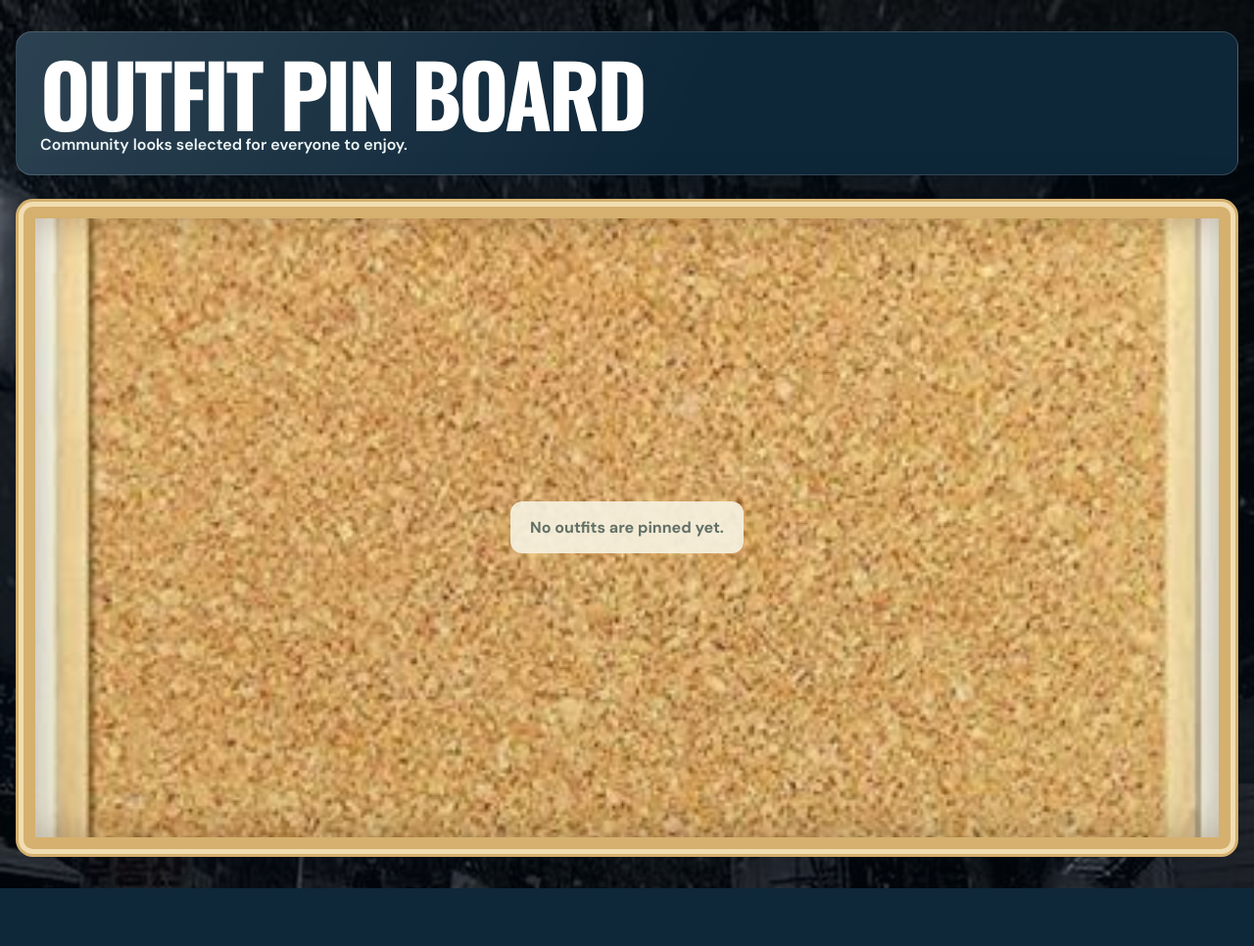
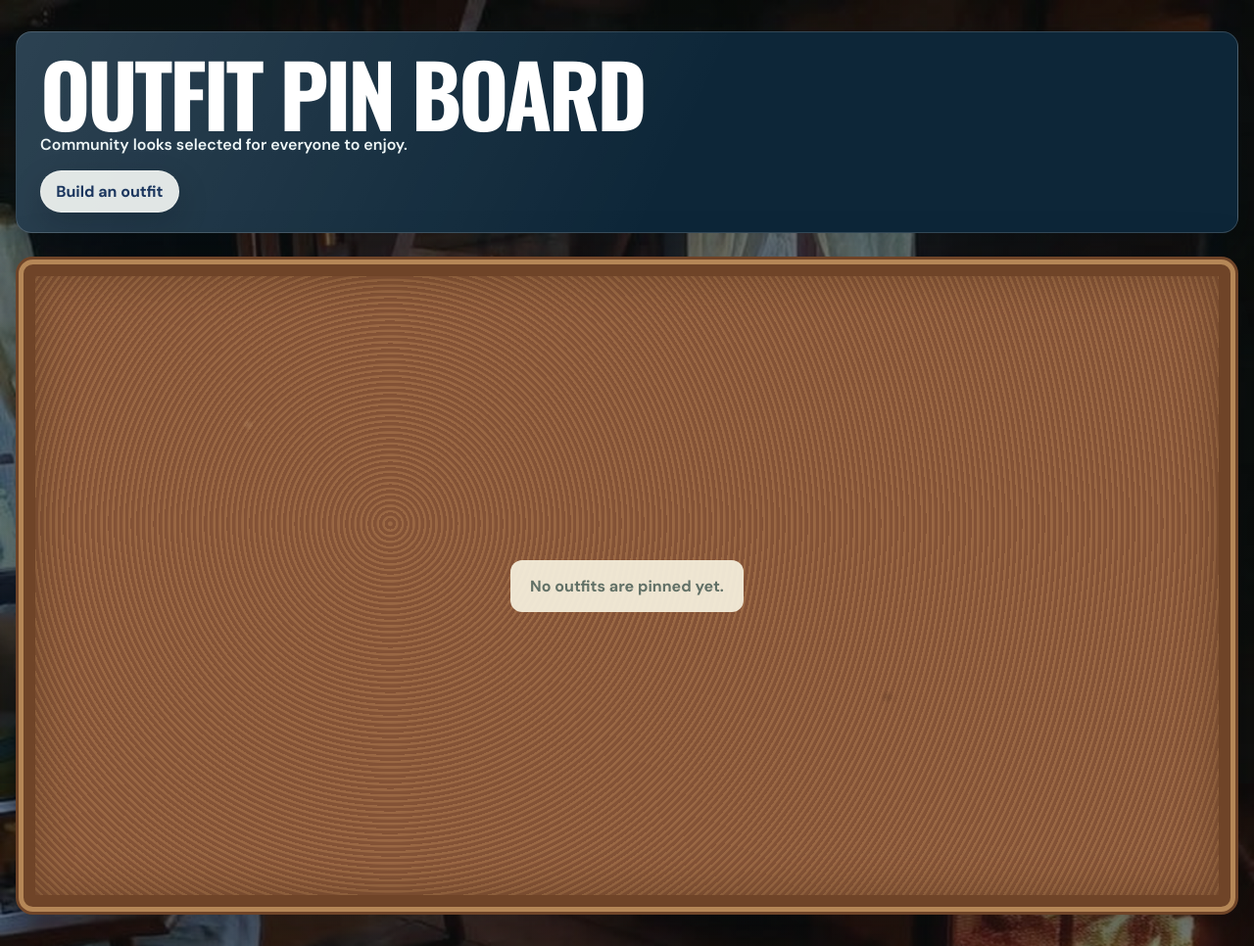
Before and after one commit to AndyB-afk/Outfit-app, a Flask app: page /pins in a window 1280 px wide. Shown: the whole page at 98% size. Before the commit the page ends 907 px from the top, so only its background shows below. Run offline with Flask 3, Linux system fonts and the light colour scheme; data comes from the database, SQL or seed files in the repository; data that the repository does not hold is empty.

Commit message:
Improve pin board and add page navigation

```diff
--- a/friend.html
+++ b/friend.html
@@ -17,6 +17,7 @@
       <header class="app-header">
         <h1>Outfit Recommendation Builder</h1>
         <p>Select one piece from every category.</p>
+        <a class="page-link" href="/pins">View public pin board</a>
       </header>
 
       <form id="recommendation-form">
--- a/styles.css
+++ b/styles.css
@@ -218,6 +218,19 @@ body[data-theme="spring"]::after {
   margin-bottom: 0;
   color: var(--theme-accent-bright);
   font-weight: 600;
+}
+
+.page-link {
+  display: inline-flex;
+  margin-top: 1rem;
+  border: 1px solid rgba(255, 255, 255, 0.34);
+  border-radius: 999px;
+  padding: 0.65rem 0.95rem;
+  background: rgba(247, 250, 247, 0.9);
+  color: #1b365e;
+  font-weight: 800;
+  text-decoration: none;
+  box-shadow: 0 0.75rem 2rem rgba(3, 10, 18, 0.18);
 }
 
 .generator,
@@ -819,6 +832,13 @@ body.dialog-open .seasonal-weather {
   width: min(94rem, calc(100% - 2rem));
 }
 
+body.pin-board {
+  background:
+    linear-gradient(rgba(13, 22, 18, 0.46), rgba(13, 22, 18, 0.62)),
+    url("/static/pin-board-background.png") center / cover fixed;
+}
+
+
 .cork-board {
   position: relative;
   display: grid;
@@ -828,14 +848,15 @@ body.dialog-open .seasonal-weather {
   min-height: 42rem;
   box-sizing: border-box;
   overflow: hidden;
-  border: 1.25rem solid #d5b06e;
+  border: 1.25rem solid #6f4428;
   border-radius: 1.1rem;
-  outline: 0.35rem solid #f1ddb2;
+  outline: 0.35rem solid #b58757;
   outline-offset: -0.55rem;
   padding: 2rem;
   background:
-    linear-gradient(rgba(255, 248, 223, 0.08), rgba(116, 82, 42, 0.08)),
-    url("/static/corkboard.png") center / cover;
+    radial-gradient(circle at 18% 24%, rgba(255, 220, 168, 0.16), transparent 0.35rem),
+    radial-gradient(circle at 72% 68%, rgba(62, 35, 20, 0.24), transparent 0.45rem),
+    repeating-radial-gradient(circle at 30% 40%, #9a6844 0, #9a6844 0.12rem, #835236 0.18rem, #835236 0.36rem);
   box-shadow:
     inset 0 0 2.5rem rgba(72, 48, 22, 0.36),
     0 1.5rem 4rem rgba(3, 10, 18, 0.34);
--- a/templates/pins.html
+++ b/templates/pins.html
@@ -6,11 +6,12 @@
     <title>Public Outfit Pin Board</title>
     <link rel="stylesheet" href="/styles.css">
   </head>
-  <body data-theme="winter">
+  <body class="pin-board" data-theme="winter">
     <main class="app-shell pin-page">
       <header class="app-header">
         <h1>Outfit Pin Board</h1>
         <p>Community looks selected for everyone to enjoy.</p>
+        <a class="page-link" href="/">Build an outfit</a>
       </header>
 
       <section class="cork-board" aria-label="Pinned outfit board">
```
Also changed, not shown: static/corkboard.png (deleted), static/pin-board-background.png (added).
